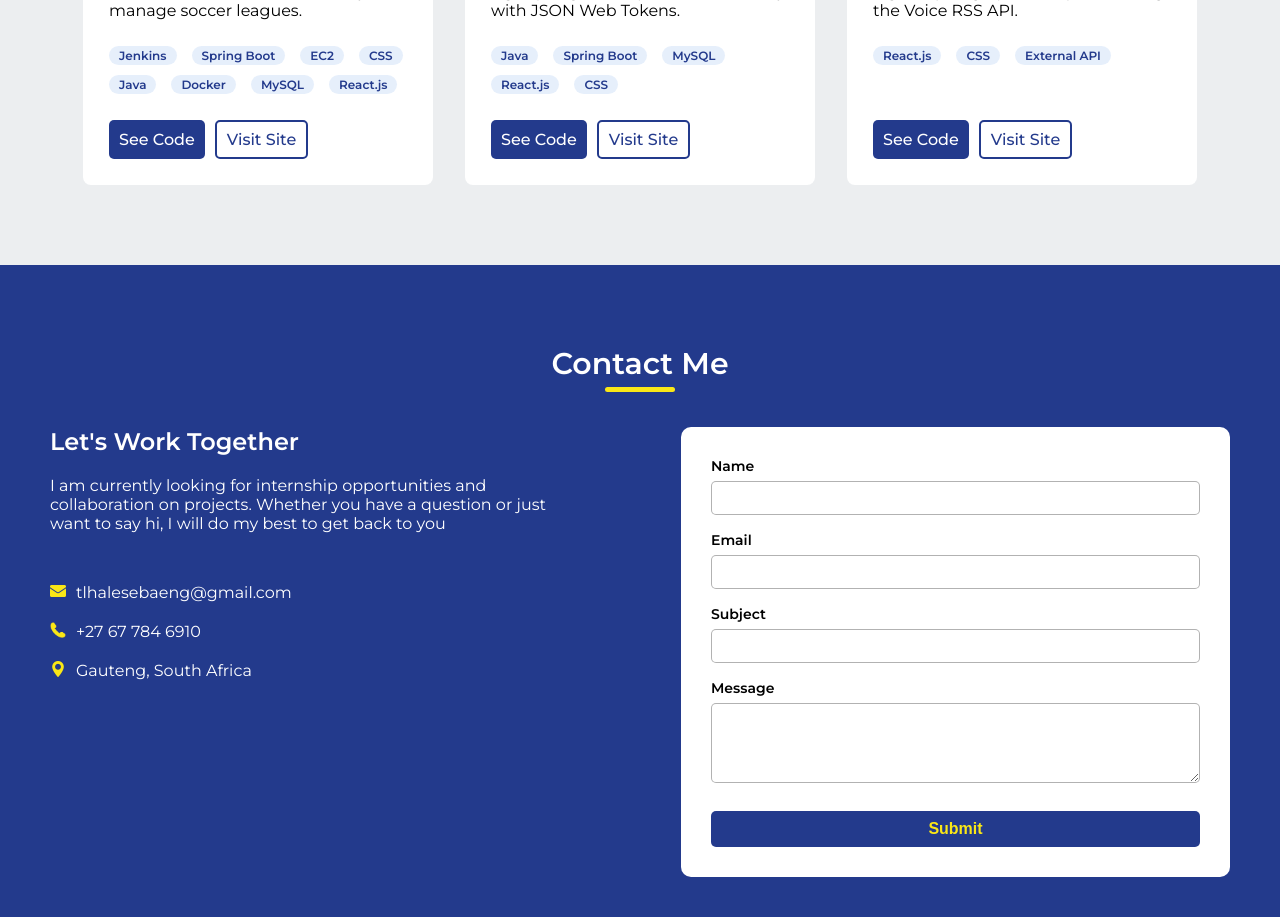
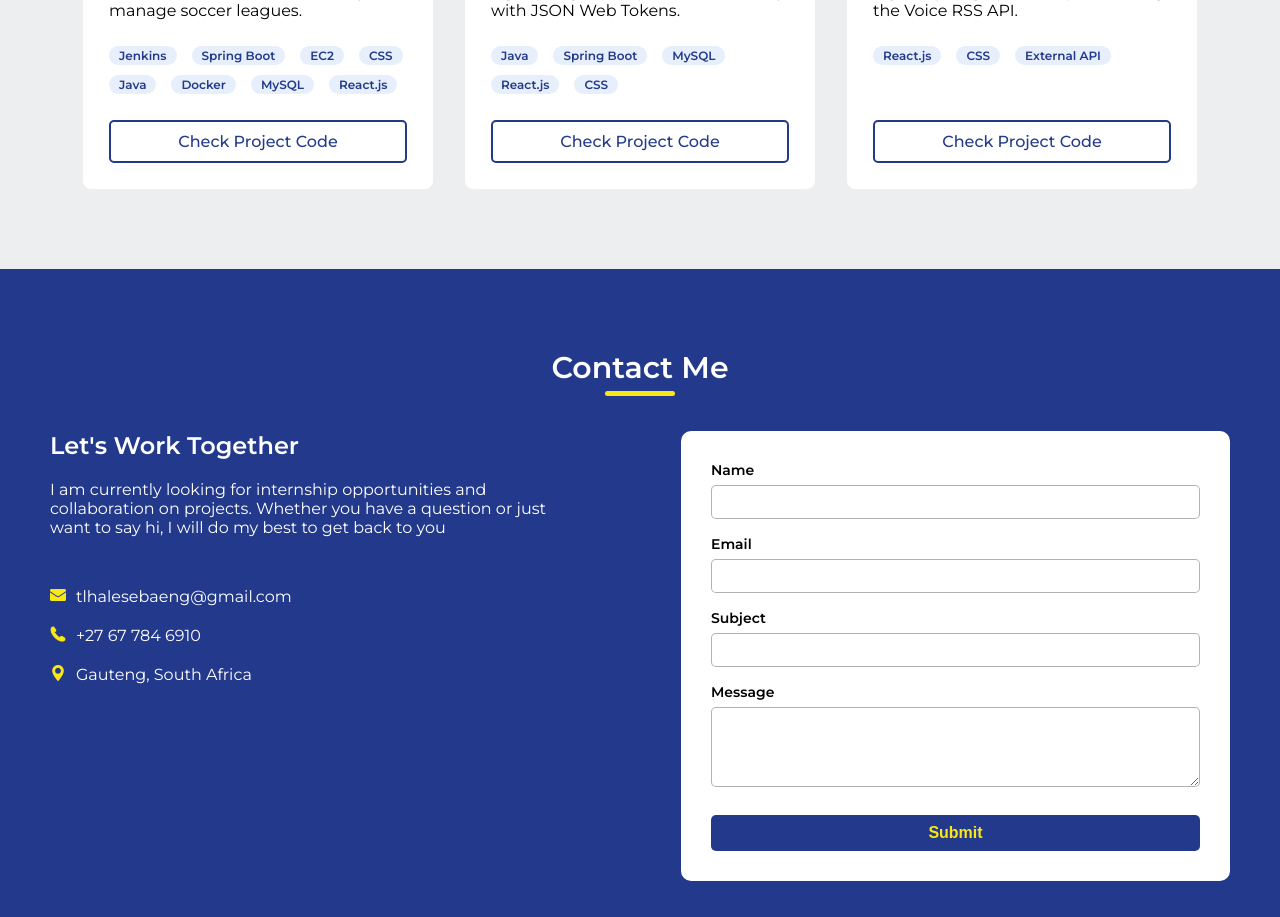
Before and after one commit to tlhalesebaeng/my-portfolio, a React (Vite) app: page / in a window 1280 px wide. Shown: the part 1820-2737 px from the top of the page. Built offline with nearby package versions, Linux system fonts and the light colour scheme.

Commit message:
Remove the visit site link

```diff
--- a/src/components/projects/ProjectItem.css
+++ b/src/components/projects/ProjectItem.css
@@ -42,23 +42,25 @@
 }
 
 .project-item section a {
+    width: 100%;
     font-size: 16px;
     font-weight: 500;
     padding: 8px 10px;
     text-decoration: none;
+    text-align: center;
     border-radius: 5px;
 }
 
-.project-item section a:nth-child(1) {
+.project-item section a {
     padding: 10px 10px;
-    color: rgb(255, 255, 255);
-    background-color: rgb(35, 58, 140);
+    background-color: transparent;
+    border: 2px solid rgb(35, 58, 140);
+    color: rgb(35, 58, 140);
+    transition: background-color ease 0.5s;
 }
 
-.project-item section a:nth-child(2) {
-    margin-left: 10px;
-    border: 2px solid rgb(35, 58, 140);
-    color: rgb(35, 58, 140);
+.project-item section a:hover {
+    background-color: rgba(236, 238, 240, 0.5);
 }
 
 /* Responsiveness */
--- a/src/components/projects/ProjectItem.jsx
+++ b/src/components/projects/ProjectItem.jsx
@@ -1,8 +1,6 @@
 import './ProjectItem.css';
 
 const ProjectItem = ({ project }) => {
-    const codeLink = project.links[0];
-    const siteLink = project.links[1];
     return (
         <li className="project-item">
             <h3>{project.name}</h3>
@@ -13,10 +11,9 @@ const ProjectItem = ({ project }) => {
                 ))}
             </ul>
             <section>
-                <a href={codeLink.href} target="_blank">
-                    See Code
+                <a href={project.link} target="_blank">
+                    Check Project Code
                 </a>
-                <a href={siteLink.href}>Visit Site</a>
             </section>
         </li>
     );
--- a/src/components/projects/Projects.jsx
+++ b/src/components/projects/Projects.jsx
@@ -18,13 +18,7 @@ const Projects = ({ ref }) => {
                 { id: 'project-1-stack-7', name: 'MySQL' },
                 { id: 'project-2-stack-8', name: 'React.js' },
             ],
-            links: [
-                {
-                    id: 'project-1-link-1',
-                    href: 'https://github.com/tlhalesebaeng/league-oracle',
-                },
-                { id: 'project-1-link-2', href: '#' },
-            ],
+            link: 'https://github.com/tlhalesebaeng/league-oracle',
         },
         {
             id: 'project-2',
@@ -37,13 +31,7 @@ const Projects = ({ ref }) => {
                 { id: 'project-2-stack-4', name: 'React.js' },
                 { id: 'project-2-stack-5', name: 'CSS' },
             ],
-            links: [
-                {
-                    id: 'project-2-link-1',
-                    href: 'https://github.com/tlhalesebaeng/auth-template-backend',
-                },
-                { id: 'project-2-link-2', href: '#' },
-            ],
+            link: 'https://github.com/tlhalesebaeng/auth-template-backend',
         },
         {
             id: 'project-3',
@@ -54,13 +42,7 @@ const Projects = ({ ref }) => {
                 { id: 'project-3-stack-2', name: 'CSS' },
                 { id: 'project-3-stack-3', name: 'External API' },
             ],
-            links: [
-                {
-                    id: 'project-3-link-1',
-                    href: 'https://github.com/tlhalesebaeng/text-to-speech-app',
-                },
-                { id: 'project-3-link-2', href: '#' },
-            ],
+            link: 'https://github.com/tlhalesebaeng/text-to-speech-app',
         },
     ];
 
```
